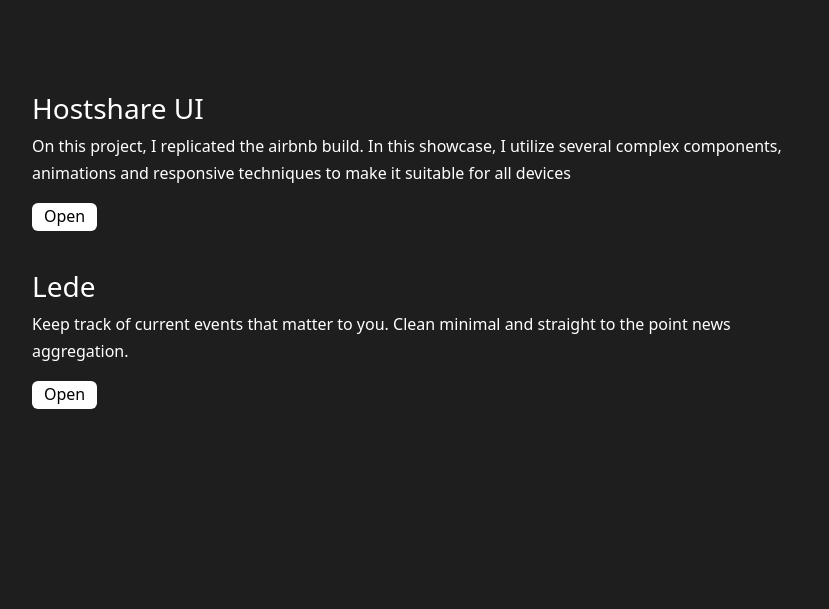
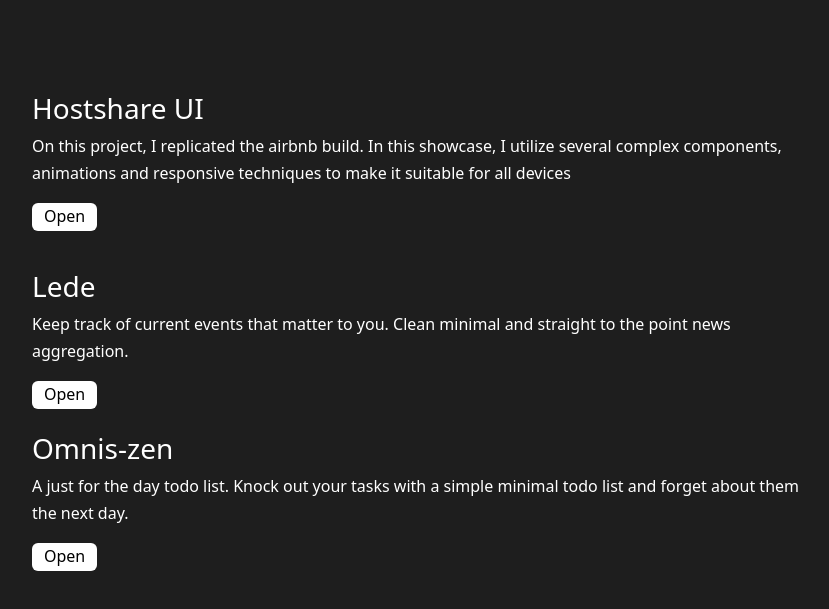
Before and after one commit to cmmutale/cmmutale.github.io, a Gatsby site: page /work in a window 1280 px wide. Shown: the part 85-694 px from the top of the page, without its empty margins (224-1053 px from the left). Built offline with nearby package versions, Linux system fonts and the light colour scheme; Gatsby itself is replaced by a stand-in of ours.

Commit message:
added omnis-zen

```diff
--- a/src/components/sections/InspirationalDevs.js
+++ b/src/components/sections/InspirationalDevs.js
@@ -13,6 +13,10 @@ const Developers = [
     {
         name: "Rafat Pastuszak",
         link: "https://sonnet.io/"
+    },
+    {
+        name: "Yuya Uzu",
+        link: "https://twitter.com/uzu1989"
     }
 ]
 
--- a/src/components/sections/Projects.js
+++ b/src/components/sections/Projects.js
@@ -14,6 +14,12 @@ const projects = [
         link: 'https://lede.vercel.app/',
         desc: 'Keep track of current events that matter to you. Clean minimal and straight to the point news aggregation.',
         tags: ['React', 'Tailwindcss']
+    },
+    {
+        title: 'Omnis-zen',
+        link: 'https://omnis-zen.vercel.app/',
+        desc: 'A just for the day todo list. Knock out your tasks with a simple minimal todo list and forget about them the next day.',
+        tags: ['NextJS', 'React', 'Tailwindcss']
     },
 ]
 function Projects() {
```
